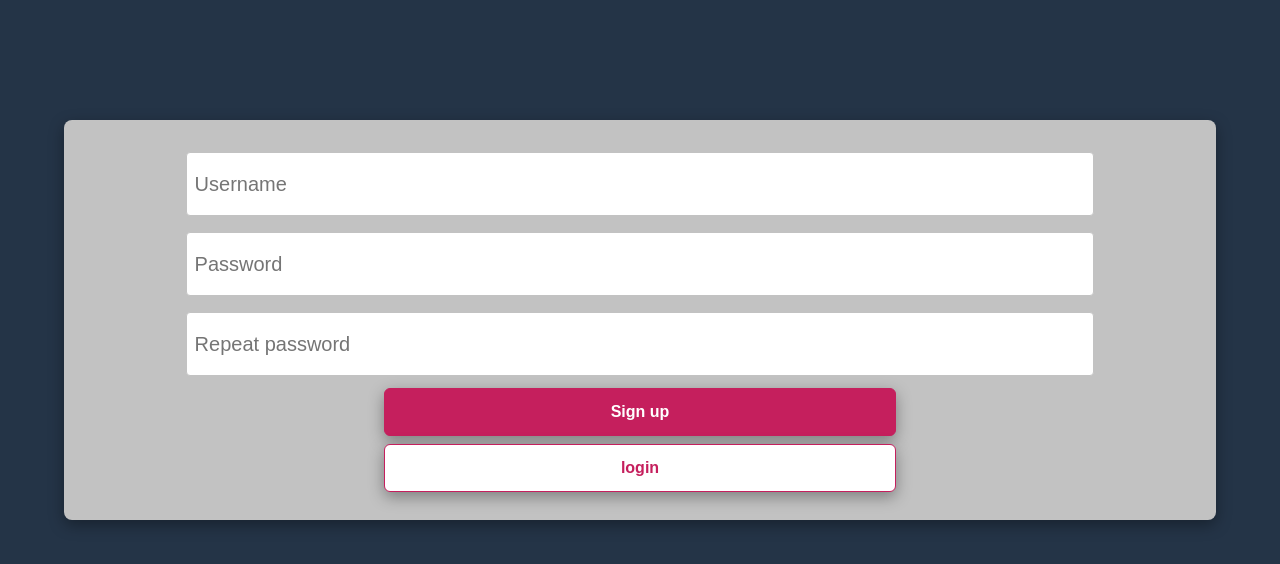
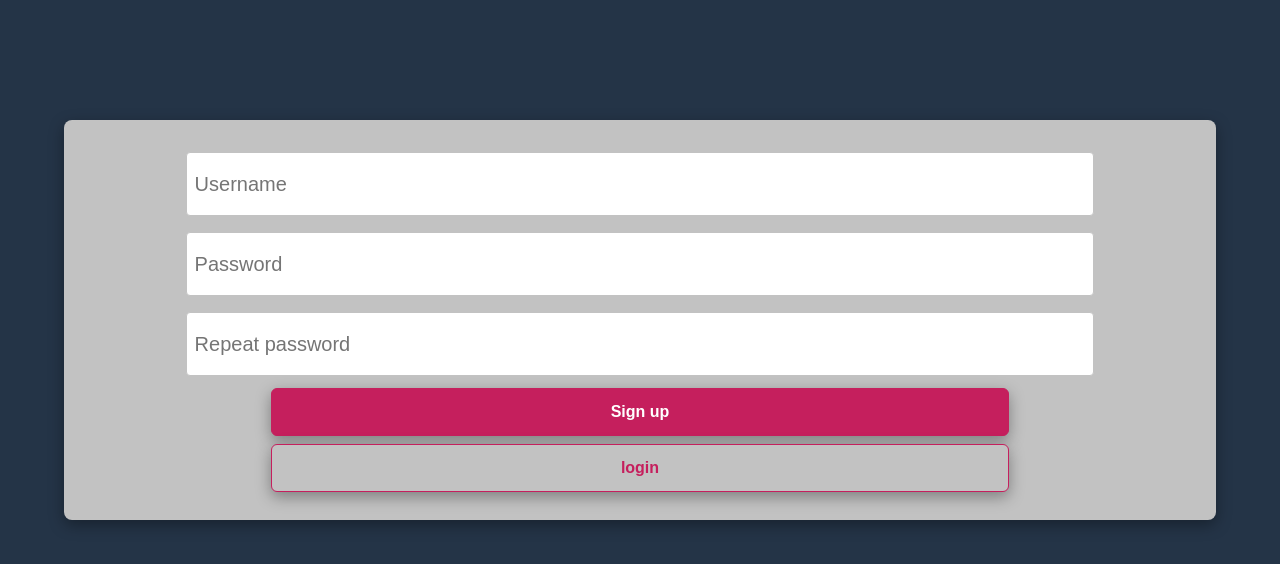
Before and after one commit to Caresle-Archive/citter, a React (Create React App) app in the folder client/: page / in a window 1280 px wide. Shown: the top 564 px of the page. Built offline with nearby package versions, Linux system fonts and the light colour scheme; no server answers.

Commit message:
Add styled-components

```diff
--- a/client/package.json
+++ b/client/package.json
@@ -11,6 +11,7 @@
     "react": "^17.0.2",
     "react-dom": "^17.0.2",
     "react-scripts": "4.0.3",
+    "styled-components": "^5.3.1",
     "web-vitals": "^1.1.2"
   },
   "scripts": {
--- a/client/src/components/Buttons/BtnPrimarySmall.css
+++ /dev/null
@@ -1,31 +0,0 @@
-.btn-form {
-	padding: 4px;
-	font-size: 1rem;
-	font-weight: 700;
-	width: 45%;
-	height: 48px;
-	margin: .25rem auto;
-}
-
-.btn-primary-small {
-	background-color: var(--primary);
-	border: 1px solid var(--primary);
-	border-radius: 6px;
-	color: var(--text-color);
-}
-
-.btn-primary-out-small {
-	background-color: var(--white);
-	border: 1px solid var(--primary);
-	border-radius: 6px;
-	color: var(--primary);
-}
-
-.btn-primary-small:hover, .btn-primary-out-small:hover {
-	cursor: pointer;
-	filter: brightness(125%);
-}
-
-.btn-box-shadow {
-	box-shadow: rgba(0, 0, 0, 0.35) 0px 5px 15px;
-}
--- a/client/src/components/Buttons/BtnPrimarySmall.jsx
+++ b/client/src/components/Buttons/BtnPrimarySmall.jsx
@@ -1,15 +1,10 @@
-import './BtnPrimarySmall.css'
+// import './BtnPrimarySmall.css'
 
-const BtnPrimarySmall = ({text, type, boxShadow, click, outline}) => {
-	let classList = (outline) ?
-		"btn-primary-out-small btn-form" : "btn-primary-small btn-form"
-	classList = (boxShadow) ?
-		`${classList} btn-box-shadow` : classList
-
+const BtnPrimarySmall = ({className, text, type, click}) => {
 	return (
 		<button
 			onClick={click}
-			className={classList}
+			className={className}
 			type={type}
 		>
 			{text}
--- /dev/null
+++ b/client/src/components/Buttons/BtnStyled.js
@@ -0,0 +1,25 @@
+import { colors, boxShadow } from '../../theme'
+import styled from 'styled-components'
+import BtnPrimarySmall from './BtnPrimarySmall.jsx'
+
+const BtnStyled = styled(BtnPrimarySmall)`
+	background-color: ${props => props.outline ? colors.formCard : colors.primary};
+	border: 1px solid ${colors.primary};
+	border-radius: 6px;
+	color: ${props => props.outline ? colors.primary : colors.white};
+	padding: 4px;
+	font-size: 1rem;
+	font-weight: 700;
+	width: ${props => props.btnForm ? '65%' : '90%'};
+	height: 48px;
+	margin: .25rem auto;
+	cursor: pointer;
+	box-shadow: ${props => props.boxShadow ? boxShadow.small : boxShadow.none};
+	transition: filter .075s ease-in;
+
+	&:hover {
+		filter: ${props => props.outline ? "brightness(75%)" : "brightness(150%)"};
+	}
+`
+
+export default BtnStyled
--- a/client/src/components/Forms/LoginPage.jsx
+++ b/client/src/components/Forms/LoginPage.jsx
@@ -1,4 +1,4 @@
-import BtnPrimarySmall from "../Buttons/BtnPrimarySmall"
+import BtnStyled from "../Buttons/BtnStyled"
 import InputNormal from "../Input/InputNormal"
 import './Form.css'
 
@@ -20,14 +20,13 @@ const LoginPage = ({ handleSubmit, handleOnChange, changePage }) => {
 					name="passwordInput"
 					onChange={({target}) => handleOnChange('password', target.value)}
 					/>
-				<BtnPrimarySmall boxShadow={true} text="Login" type={"submit"} />
-				<button
-					onClick={changePage("signup")}
-					type="button"
-					className="btn-primary-out-small btn-form btn-box-shadow"
-				>
-					Sign up
-				</button>
+				<BtnStyled btnForm boxShadow
+					text="Login" type="submit"
+				/>
+				<BtnStyled btnForm boxShadow outline
+					text="Signup" type="button"
+					click={changePage("signup")}
+				/>
 			</form>
 		</div>
 	)
--- a/client/src/components/Forms/SignUp.jsx
+++ b/client/src/components/Forms/SignUp.jsx
@@ -1,5 +1,5 @@
 import InputNormal from '../Input/InputNormal'
-import BtnPrimarySmall from '../Buttons/BtnPrimarySmall'
+import BtnStyled from '../Buttons/BtnStyled'
 import './Form.css'
 
 const SignUp = ({ changePage, onSubmit }) => {
@@ -24,20 +24,14 @@ const SignUp = ({ changePage, onSubmit }) => {
 					id="password-input-2"
 					name="passwordInput2"
 				/>
-				<BtnPrimarySmall boxShadow={true} text="Sign up" type={"submit"} />
-				{/* <BtnPrimarySmall
-					outline={true}
-					boxShadow={true}
-					text="Login"
-					type="button"
-				/> */}
-				<button
-					onClick={changePage("login")}
-					type="button"
-					className="btn-primary-out-small btn-form btn-box-shadow"
-				>
-					login
-				</button>
+
+				<BtnStyled btnForm boxShadow
+					text="Sign up" type="submit"
+				/>
+				<BtnStyled btnForm boxShadow outline
+					text="login" type="button"
+					click={changePage("login")}
+				/>
 			</form>
 		</div>
 	)
--- /dev/null
+++ b/client/src/theme.js
@@ -0,0 +1,17 @@
+export const colors = {
+	primary: '#c51f5d',
+	share: '#00ba7c',
+	like: '#c51f5d',
+	white: '#fff',
+	textColor: '#fff',
+	textGray: '#c2c2c2',
+	background: '#243447',
+	backgroundDark: '#141d26',
+	hoverColor: '#2d3741',
+	formCard: '#c2c2c2',
+}
+
+export const boxShadow = {
+	none: 'none',
+	small: 'rgba(0, 0, 0, 0.35) 0px 5px 15px'
+}
```
Also changed, not shown: 1 other file (tests, documents, lock files or other folders).
